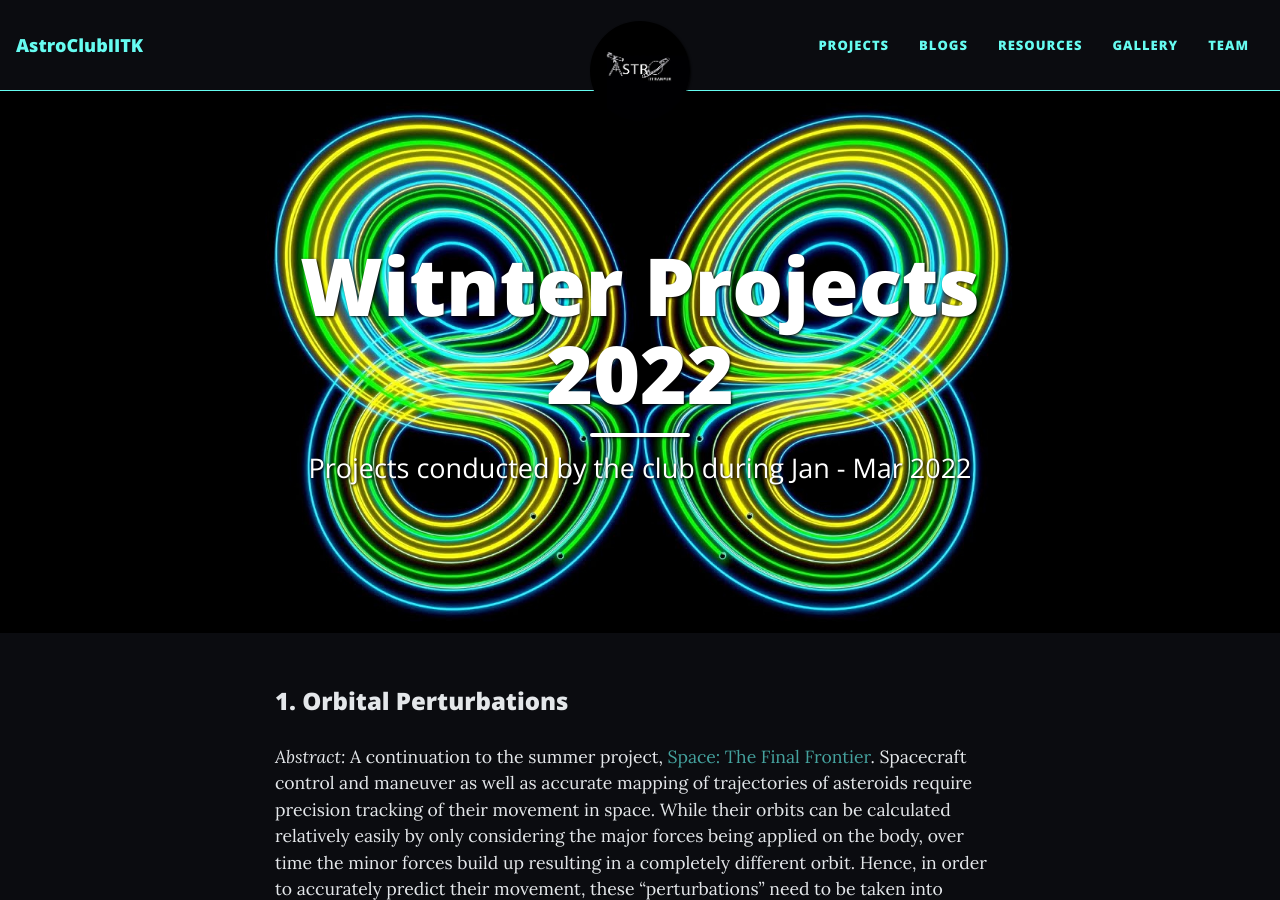
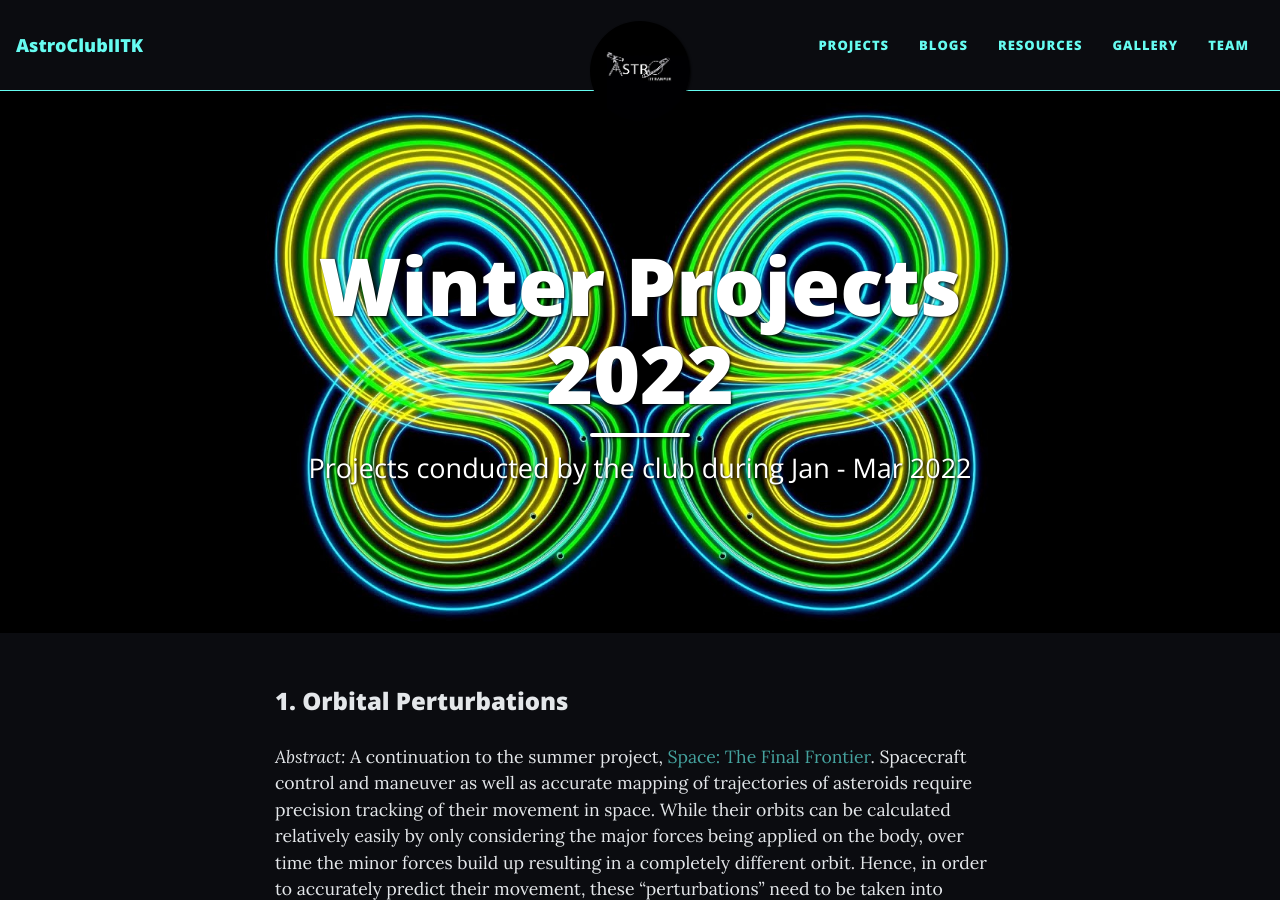
Before and after one commit to astroclubiitk/astroclubiitk.github.io, a Jekyll site: the page built from _projects/winter-2022.md, in a window 1280 px wide and 900 px high. Built offline with Jekyll 4.4.1, drawn with Linux system fonts in a browser that asks for light colours; nearby versions of some CDN libraries.

Commit message:
add link to planetarium

```diff
--- a/_projects/winter-2022.md
+++ b/_projects/winter-2022.md
@@ -1,6 +1,6 @@
 ---
 layout: page
-title: Witnter Projects 2022
+title: Winter Projects 2022
 subtitle: Projects conducted by the club during Jan - Mar 2022
 cover-img: /assets/img/banner/projects/winter-2022.jpg
 link: /projects/winter-2022
--- a/index.html
+++ b/index.html
@@ -19,11 +19,11 @@
 <h4>Planetarium Shows</h4>
 We are proud to have our own inhouse planetarium built entirely by students. The planetarium was inaugurated on Jan 29th, 2012, and still stands to marvel the dedication of the students who built it. Today we host various planetarium shows, some of which are made by the students themselves.</li>
 
-<!-- <ul class="pagination blog-pager resource-btn">
+<ul class="pagination blog-pager resource-btn">
     <li class="page-item">
         <a class="page-link" href="/planetarium" data-toggle="tooltip" data-placement="top" >Book Now</a>
     </li>
-</ul> -->
+</ul>
 
 <li>
 <h4>Astrophotography</h4>
```
Also changed, not shown: planetarium.md (+2 -0 lines).
